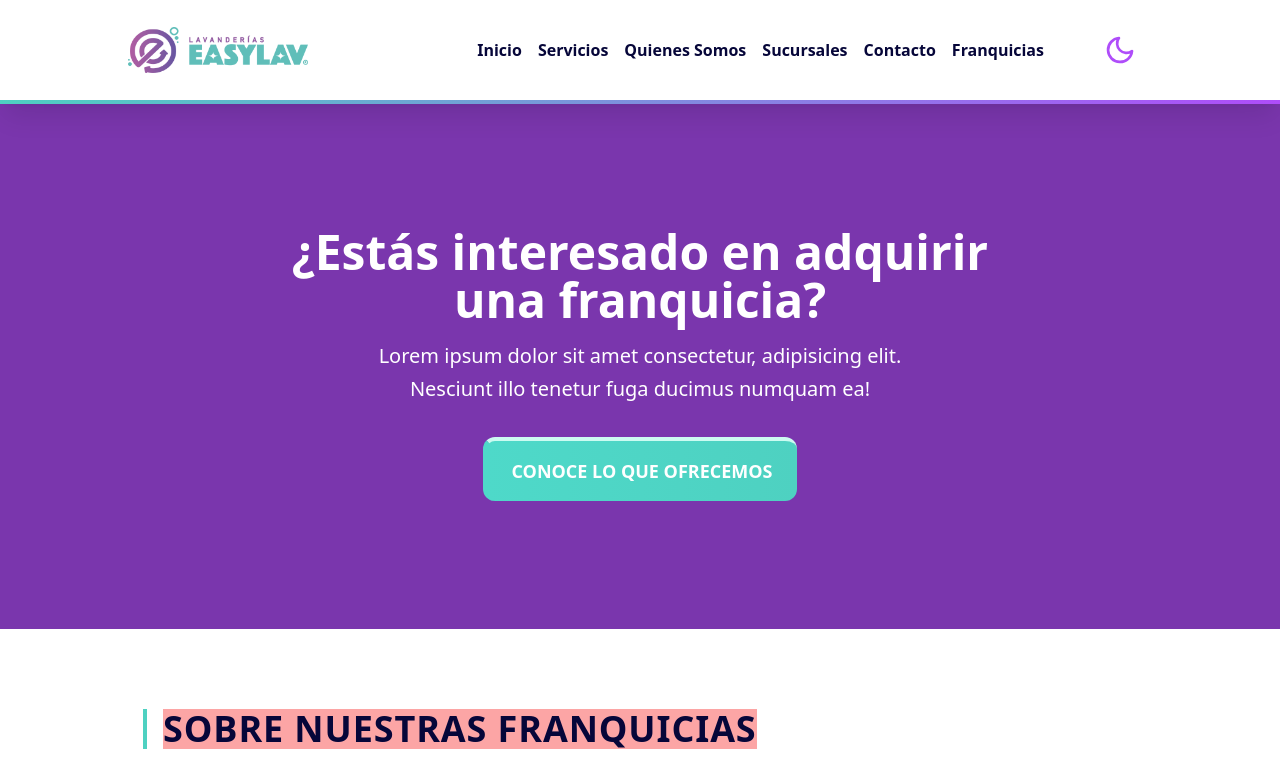
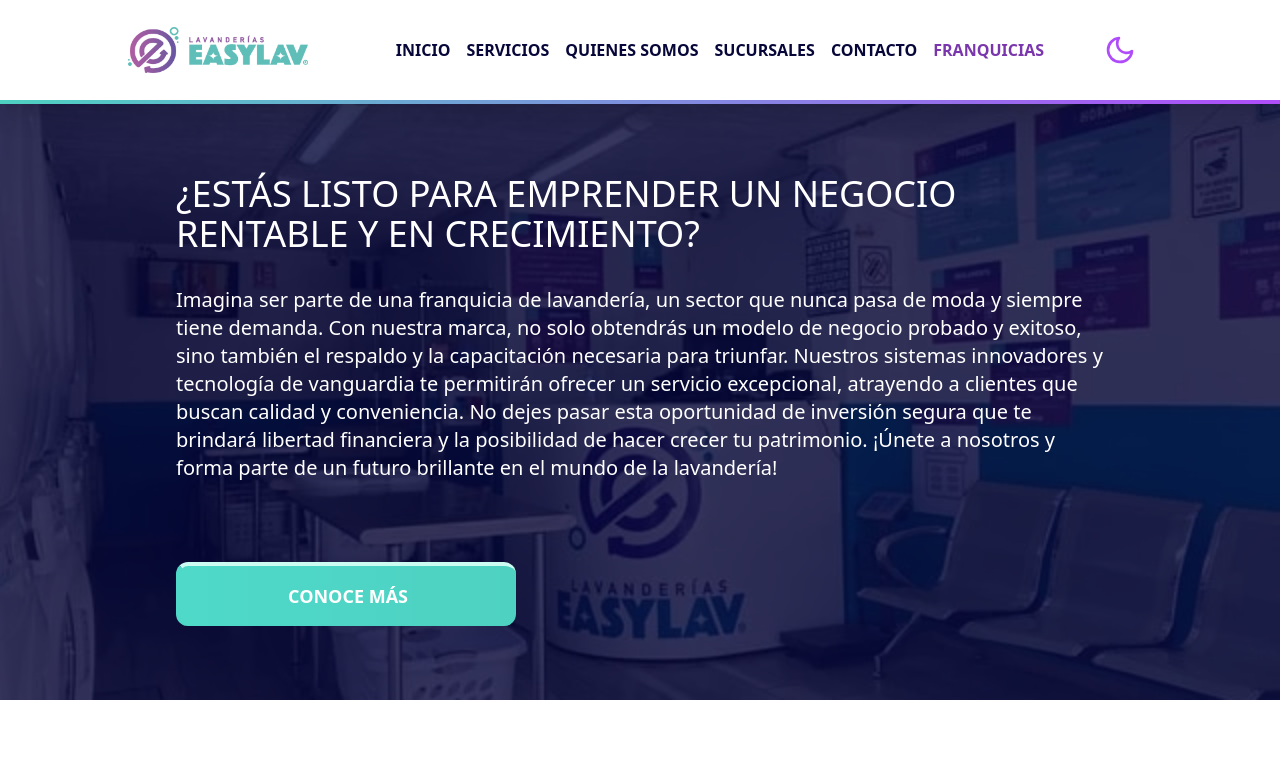
Before and after one commit to dspwebstudiomx/easylav-react, a React (Vite) app: page /franquicias in a window 1280 px wide. Shown: the top 778 px of the page. Built offline with nearby package versions, Linux system fonts and the light colour scheme.

Commit message:
Refactoriza componentes de contacto para mejorar la semántica y la estructura, cambiando divs por secciones y artículos donde corresponde.

```diff
--- a/src/components/contacto/ContactForm.jsx
+++ b/src/components/contacto/ContactForm.jsx
@@ -65,7 +65,7 @@ export default function ContactForm() {
   };
 
   return (
-    <div
+    <section
       id="formulario"
       className="relative border-4 border-secondary dark:border-primary_dark rounded-2xl p-6 lg:p-8 bg-secondary_light/30 dark:bg-primary_light w-full overflow-hidden text-dark animate__animated animate__bounceInRight animate__slowest mx-auto"
     >
@@ -195,6 +195,6 @@ export default function ContactForm() {
           </Form>
         )}
       </Formik>
-    </div>
+    </section>
   );
 }
--- a/src/components/contacto/Contacto.jsx
+++ b/src/components/contacto/Contacto.jsx
@@ -18,10 +18,10 @@ const Contacto = () => {
         ogType="website"
       />
 
-      <div className="flex flex-col sm:flex-row gap-20">
+      <article className="flex flex-col sm:flex-row gap-20">
         <ContactInfo />
         <ContactForm />
-      </div>
+      </article>
     </>
   );
 };
--- a/src/components/contacto/components/ContactInfo.jsx
+++ b/src/components/contacto/components/ContactInfo.jsx
@@ -4,7 +4,7 @@ import { Link } from 'react-router-dom';
 
 const ContactInfo = () => {
   return (
-    <article className="animate__animated animate__bounceInLeft animate__slowest grid">
+    <section className="animate__animated animate__bounceInLeft animate__slowest grid">
       <div className="">
         <TitleH2>¿Tienes alguna duda en la que te podemos ayudar? No dudes en llenar el formulario.</TitleH2>
       </div>
@@ -41,7 +41,7 @@ const ContactInfo = () => {
       <div className="mx-auto mb-24 mt-12 sm:mb-24 sm:mt-6 md:mb-0 lg:ml-0 2xl:mt-12">
         <SocialLinks color={'text-secondary dark:text-primary'} size={54} gap={'gap-4'} />
       </div>
-    </article>
+    </section>
   );
 };
 
--- a/src/components/templates/Header/navbar/components/NavLinksDesktop.jsx
+++ b/src/components/templates/Header/navbar/components/NavLinksDesktop.jsx
@@ -4,25 +4,20 @@ import { NavLink } from 'react-router-dom';
 import { NavHashLink } from 'react-router-hash-link';
 
 const NavLinksDesktop = () => {
-  const baseClasses =
-    'uppercase font-semibold text-sm text-dark text-bolder hover:text-secondary_dark last:text-primary_dark target:text-primary';
-
-  // const activeClasses = 'text-dark uppercase'; // Add this line for active link styling
-
   return (
-    <ul id="navlinks-desktop" className="hidden items-center justify-between gap-8 px-6 xl:flex xl:gap-4 2xl:px-0">
+    <ul
+      id="navlinks-desktop"
+      className="hidden items-center justify-between gap-8 px-6 xl:flex xl:gap-4 2xl:px-0 uppercase text-bolder"
+    >
       {navLinksSections.map((navlink) => {
         return (
           <NavHashLink
             key={navlink.id}
             id={`navlink ${navlink.name}`}
-            className={() => {
-              const classNames = '';
-              return classNames;
-            }}
+            className="hover:text-secondary_dark cursor-pointer"
             to={navlink.href}
             scroll={scrollWithOffset}
-            title={`navlink ${navlink.linkId}`}
+            title={`Ir a ${navlink.linkId}`}
           >
             {navlink.name}
           </NavHashLink>
@@ -33,10 +28,7 @@ const NavLinksDesktop = () => {
           <NavLink
             key={navlink.id}
             id={`navlink-${navlink.name}`}
-            className={() => {
-              const classNames = { baseClasses };
-              return classNames;
-            }}
+            className="hover:text-secondary_dark last:text-secondary_dark last:hover:text-primary_dark cursor-pointer"
             to={navlink.href}
             title={`Ir a ${navlink.linkId}`}
             alt={navlink.linkId}
--- a/src/pages/franquicias/Franquicias.jsx
+++ b/src/pages/franquicias/Franquicias.jsx
@@ -17,14 +17,14 @@
 
 // Importaciones
 import { VistaDentroLavanderia_640 as image } from 'assets';
-import { Header, SEOFriendly, Footer, ScrollToTopButton } from 'components';
+import { SEOFriendly, HomeLayout } from 'components';
 import PaquetesFranquicias from './PaquetesFranquicias';
 import ModeloNegocio from './ModeloNegocio';
 import SoporteCapacitacion from './SoporteCapacitacion';
 import TestimoniosFranquicias from './TestimoniosFranquicias';
 import ImagenesFranquicias from './ImagenesFranquicias';
-import BannerFranquicias from './BannerFranquicias';
 import SobreNuestrasFranquicias from './SobreNuestrasFranquicias';
+import QuieresUnaFranquicia from 'pages/inicio/franquicias/QuieresUnaFranquicia';
 
 // Estructura
 const Franquicias = () => {
@@ -41,18 +41,15 @@ const Franquicias = () => {
         ogImageAlt="Canasta verde con ropa sucia"
         ogType="website"
       />
-      <Header />
-      <main className="mt-[100px] sm:mt-0 lg:mt-[100px]">
-        <BannerFranquicias />
+      <HomeLayout>
+        <QuieresUnaFranquicia />
         <SobreNuestrasFranquicias />
         <ModeloNegocio />
         <PaquetesFranquicias />
         <ImagenesFranquicias />
         <SoporteCapacitacion />
         <TestimoniosFranquicias />
-      </main>
-      <Footer />
-      <ScrollToTopButton />
+      </HomeLayout>
     </>
   );
 };
--- a/src/pages/inicio/Inicio.jsx
+++ b/src/pages/inicio/Inicio.jsx
@@ -11,7 +11,6 @@ const NuestrosServicios = lazy(() => import('./nuestrosServicios/NuestrosServici
 const PorqueElegirnos = lazy(() => import('./components/PorqueElegirnos'));
 const NuestrasSucursales = lazy(() => import('./nuestrasSucursales/NuestrasSucursales'));
 const SobreNosotros = lazy(() => import('./components/SobreNosotros'));
-const QuieresUnaFranquicia = lazy(() => import('./franquicias/QuieresUnaFranquicia'));
 const CarouselTestimonios = lazy(() => import('./Testimonios/CarouselTestimonios'));
 const Contacto = lazy(() => import('../../components/contacto/Contacto'));
 
@@ -38,7 +37,6 @@ const Inicio = () => (
         <SobreNosotros />
         <NuestrasSucursales />
         <CarouselTestimonios />
-        <QuieresUnaFranquicia />
         <Section backgroundColor="bg-light dark:bg-dark" className="">
           <Container className="">
             <Contacto />
--- a/src/pages/inicio/franquicias/QuieresUnaFranquicia.jsx
+++ b/src/pages/inicio/franquicias/QuieresUnaFranquicia.jsx
@@ -13,7 +13,6 @@ Descripción: Se han realizado cambios en los estilos y la estructura del compon
 // Importaciones
 import { VistaLavanderiaDesdeEntrada_1_640 } from 'assets';
 import { BackgroundImageSection, ButtonContainer, ButtonPrimary } from 'components';
-import { scrollToTop } from 'functions';
 
 // Estilos
 // Quieres una franquicia - Inicio - Sección
@@ -97,7 +96,7 @@ const QuieresUnaFranquicia = () => {
             patrimonio. ¡Únete a nosotros y forma parte de un futuro brillante en el mundo de la lavandería!
           </p>
           <ButtonContainer position={styles.buttonContainer} distance="mt-12">
-            <ButtonPrimary title="Conoce más" href="/franquicias" width={'min-w-[340px]'} onClick={scrollToTop} />
+            <ButtonPrimary title="Conoce más" href="/franquicias/#sobre-nuestras-franquicias" width={'min-w-[340px]'} />
           </ButtonContainer>
         </div>
       </div>
```
